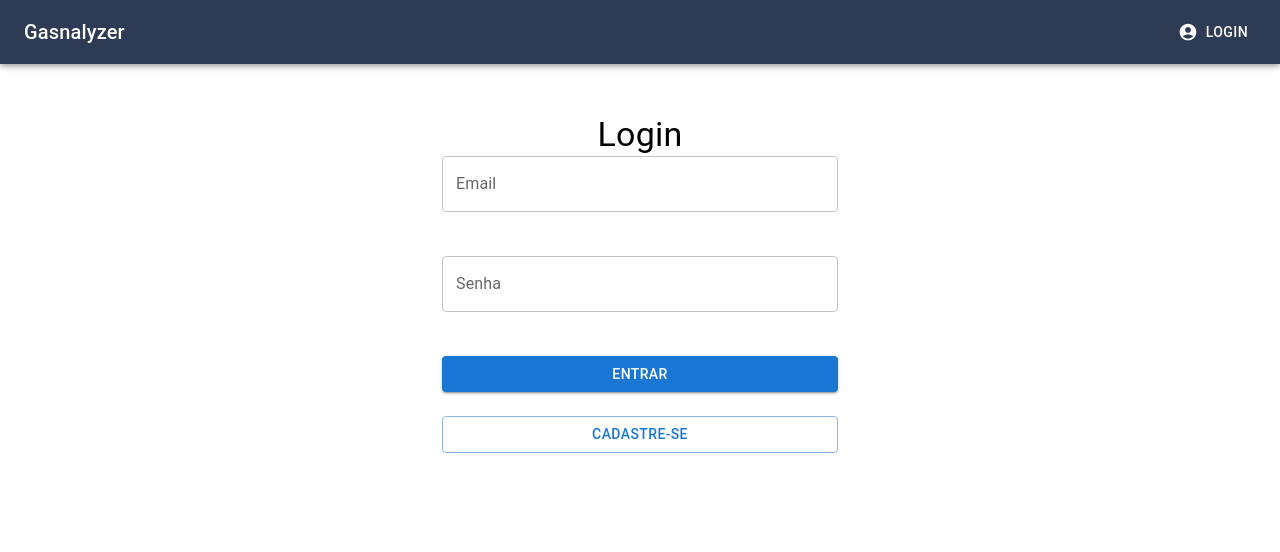
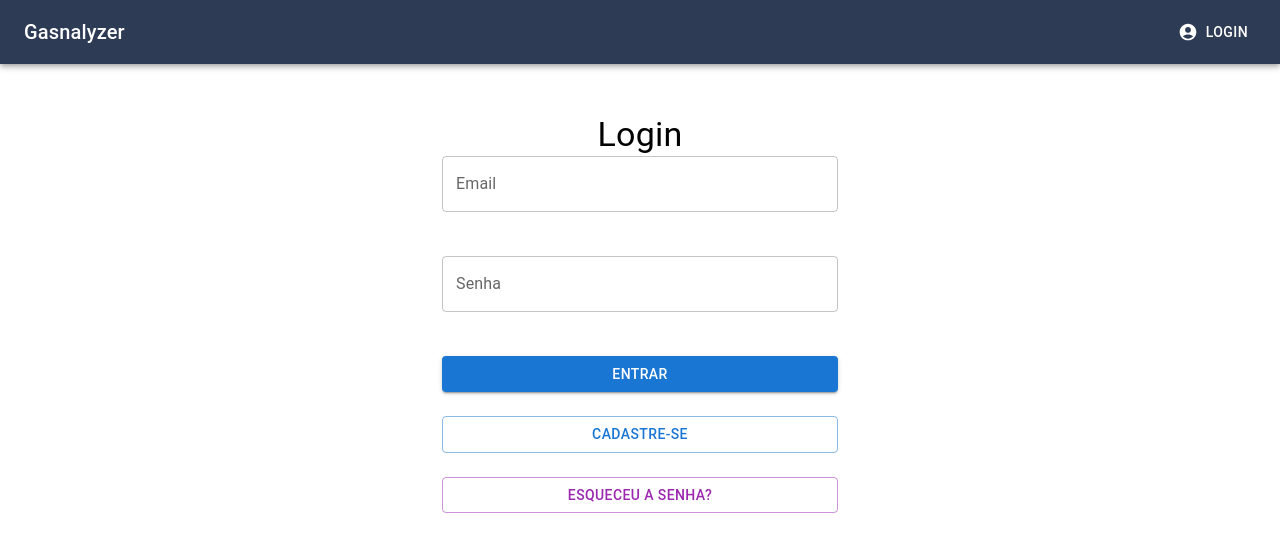
Before and after one commit to gabriel0w/Gasnalyzer, a React (Create React App) app in the folder frontend/: page /login in a window 1280 px wide. Shown: the top 552 px of the page. Built offline with nearby package versions, Linux system fonts and the light colour scheme.

Commit message:
feat : create login page

```diff
--- a/frontend/src/components/loginpage.js
+++ b/frontend/src/components/loginpage.js
@@ -1,6 +1,8 @@
 import React, { useState } from 'react';
 import { TextField, Button, Grid, Container, Typography } from '@mui/material';
 import { styled } from '@mui/system';
+import { useNavigate } from 'react-router-dom';
+import axios from 'axios'
 
 const StyledContainer = styled(Container)({
   marginTop: '50px',
@@ -14,9 +16,35 @@ function LoginPage() {
   const [email, setEmail] = useState('');
   const [password, setPassword] = useState('');
 
-  const handleLogin = () => {
-    // Aqui você pode adicionar a lógica de autenticação ou chamada de API.
-    console.log('Logging in with email:', email);
+  const navigate = useNavigate();
+
+  const handleLogin = async () => {
+    try {
+      const response = await axios.post('/api/login', {
+        email,
+        password
+      });
+
+      // O Axios já processa a resposta JSON, então você pode acessar diretamente
+      saveToken(response.data.token);
+
+      // Navegue para outra página após o login, se necessário
+      navigate('/charts');
+    } catch (error) {
+      console.error('Login failed:', error.response?.data || error.message);
+    }
+  };
+
+  const saveToken = (token) => {
+    localStorage.setItem('token', token);
+  };
+
+  const goToRegister = () => {
+    navigate('/register');  // Navega para a página de registro
+  };
+
+  const goToForgotPassword = () => {
+    navigate('/forgot-password'); // Navega para a página "Esqueci minha senha"
   };
 
   return (
@@ -57,9 +85,19 @@ function LoginPage() {
             fullWidth
             variant="outlined"
             color="primary"
-            //onClick={handleRegister}
+            onClick={goToRegister}
           >
             Cadastre-se
+          </Button>
+        </Grid>
+        <Grid item xs={12}>
+          <Button
+            fullWidth
+            variant="outlined"
+            color="secondary"
+            onClick={goToForgotPassword}  // Adicione o evento aqui
+          >
+            Esqueceu a senha?
           </Button>
         </Grid>
       </Grid>
```
Also changed, not shown: frontend/package.json (+14 -0 lines), 1 other file (tests, documents, lock files or other folders).
